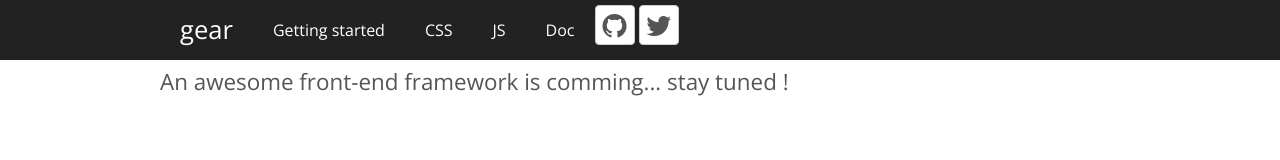
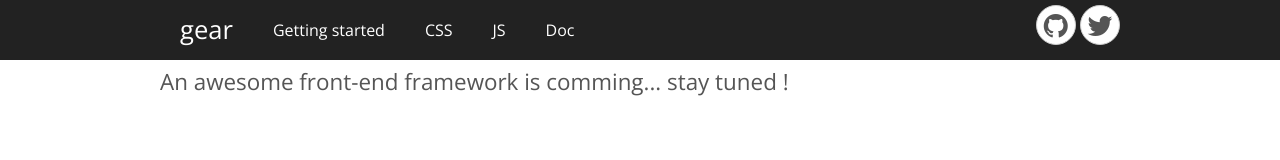
Before and after one commit to renaudtertrais/gear, a website: page index.html in a window 1280 px wide. Drawn offline with nearby package versions, Linux system fonts and the light colour scheme.

Commit message:
add table and small changes
add :
- table
- strong (init)
- em (init)
- hr (init)

```diff
--- a/gear/scss/_helpers.scss
+++ b/gear/scss/_helpers.scss
@@ -22,29 +22,29 @@
 			.#{$r-name +"-top"},
 			.#{$r-name +"-left"},
 			.#{$r-name +"-top-left"}{
-				@include border-top-left-radius($r-size);
+				@include border-top-left-radius($r-size !important);
 			}
 			.#{$r-name},
 			.#{$r-name +"-top"},
 			.#{$r-name +"-right"},
 			.#{$r-name +"-top-right"}{
-				@include border-top-right-radius($r-size);
+				@include border-top-right-radius($r-size !important);
 			}
 			.#{$r-name},
 			.#{$r-name +"-bottom"},
 			.#{$r-name +"-left"},
 			.#{$r-name +"-bottom-left"}{
-				@include border-bottom-left-radius($r-size);
+				@include border-bottom-left-radius($r-size !important);
 			}
 			.#{$r-name},
 			.#{$r-name +"-bottom"},
 			.#{$r-name +"-right"},
 			.#{$r-name +"-bottom-right"}{
-				@include border-bottom-right-radius($r-size);
+				@include border-bottom-right-radius($r-size !important);
 			}
 		}@else{
 			.#{$r-name}{
-				@include border-radius($r-size);
+				@include border-radius($r-size !important);
 			}
 		}
 	}
--- a/gear/scss/_init.scss
+++ b/gear/scss/_init.scss
@@ -159,4 +159,16 @@
 		line-height 		: $line-height ;
 		font-family 		: $font-family ;
 	}
+	strong{
+		font-weight: bold;
+	}
+	em{
+		font-style: italic;
+	}
+	hr{
+		border:none;
+		border-bottom: 1px solid #DDD;
+		border-bottom: 1px solid rgba(0,0,0,.1);
+		margin: 30px 0;
+	}
 }
--- /dev/null
+++ b/gear/scss/_table.scss
@@ -0,0 +1,36 @@
+// * * * * * * * * * * * * * * * * * * * * *
+// YOU SHOULD NOT OVERRIDE THE MIXINS BELOW
+// * * * * * * * * * * * * * * * * * * * * *
+
+@mixin table( $table_class : "table" , $table-striped_suffix : "striped" ){
+	$table_class 			: $PX + $table_class ;
+	$table-striped_class 	: $table_class +"-"+ $table-striped_suffix ;
+
+	.#{ $table_class }{
+		width: 100%;
+
+		tr{
+			td,
+			th{
+				border-bottom: 1px solid #DDD;
+				border-bottom: 1px solid rgba(0,0,0,.1);
+				padding:10px;
+				text-align: left;
+			}
+			&:last-child{
+				td{
+					border-bottom: none;
+				}
+			}
+			th{
+				font-weight: bold;
+			}
+		}
+
+		&.#{ $table-striped_class }{
+			tr:nth-child(even){
+				background-color: rgba(0,0,0,.05);
+			}
+		}
+	}
+}
--- a/gear/scss/gear.scss
+++ b/gear/scss/gear.scss
@@ -51,6 +51,7 @@ $PX 			: $PREFIX;
 @import "responsive";
 @import "grid";
 @import "typographie";
+@import "table";
 @import "button";
 @import "nav";
 @import "helpers";
--- a/gh-pages/data/doc-mixins/mixin.btn.json
+++ b/gh-pages/data/doc-mixins/mixin.btn.json
@@ -11,7 +11,7 @@
 		}, {
 			"name" 		: "$radius",
 			"type"		: "number",
-			"default" 	: "@const$RADIUS"
+			"default" 	: "$RADIUS"
 		},{
 			"name" 		: "$btn_class",
 			"type"		: "string",
```
Also changed, not shown: gh-pages/inc/Doc/mixins-reference.html (+8 -2 lines), dist/css/gear.css, dist/css/gear.min.css.
